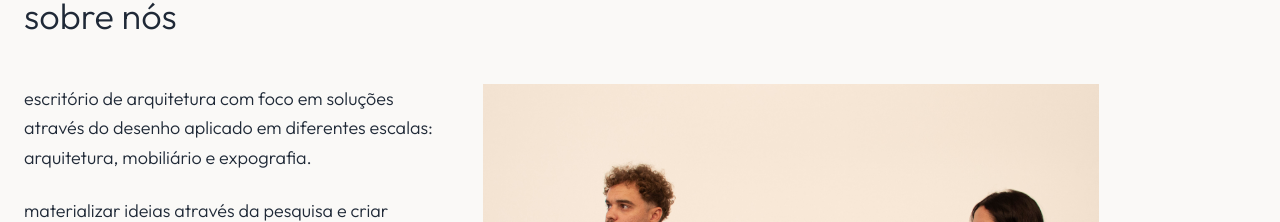
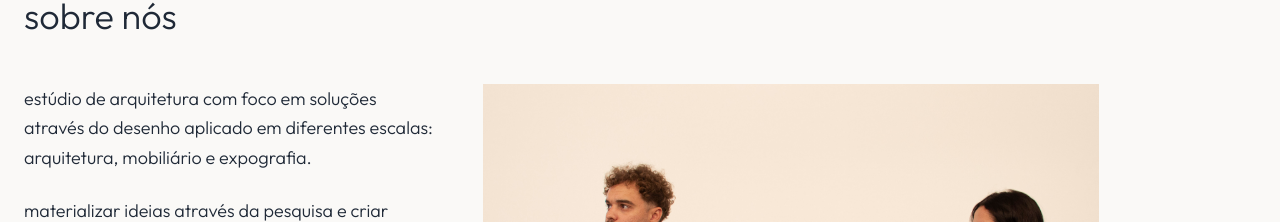
Before and after one commit to JoaoFPessoa/poraneo, a Next.js app: page /about in a window 1280 px wide. Shown: the part 168-390 px from the top of the page. Built offline with nearby package versions, Linux system fonts and the light colour scheme.

Commit message:
small fixes

```diff
--- a/app/about/page.tsx
+++ b/app/about/page.tsx
@@ -29,9 +29,9 @@ export default function SobrePage() {
             {/* Left Column - Content */}
             <div className=" md:w-1/3">
               <p className="text-lg leading-relaxed mb-6">
-                escritório de arquitetura com foco em soluções através do
-                desenho aplicado em diferentes escalas: arquitetura, mobiliário
-                e expografia.
+                estúdio de arquitetura com foco em soluções através do desenho
+                aplicado em diferentes escalas: arquitetura, mobiliário e
+                expografia.
               </p>
               <p className="text-lg leading-relaxed mb-6">
                 materializar ideias através da pesquisa e criar harmonia entre
--- a/app/colecoes/[slug]/page.tsx
+++ b/app/colecoes/[slug]/page.tsx
@@ -93,7 +93,7 @@ export default function ProductDetailPage({
       <Navbar />
 
       {/* Hero Section com Parallax */}
-      <div className="relative h-screen overflow-hidden">
+      <div className="relative h-[90vh] overflow-hidden">
         <div
           className="absolute inset-0 z-0 opacity-60"
           style={{
--- a/app/components/Footer/index.tsx
+++ b/app/components/Footer/index.tsx
@@ -72,12 +72,16 @@ export default function Footer() {
           </div>
 
           {/* Social Media Section */}
-          <div className="flex flex-col items-center">
+          <a
+            href="https://www.instagram.com/porane0/"
+            target="_blank"
+            className="flex flex-col items-center"
+          >
             <h3 className="text-xl font-semibold mb-4">siga-nos</h3>
             <div className="flex space-x-4">
-              <Instagram href="https://www.instagram.com/porane0/" />
+              <Instagram />
             </div>
-          </div>
+          </a>
         </div>
 
         {/* Copyright Section */}
--- a/app/projetos/page.tsx
+++ b/app/projetos/page.tsx
@@ -192,9 +192,6 @@ export default function ProjectsPage() {
           transition={{ duration: 0.8 }}
           viewport={{ once: true }}
         >
-          <p className="text-gray-700 max-w-2xl mx-auto mb-8 font-light">
-            Interessado em desenvolver um projeto exclusivo com nossa equipe?
-          </p>
           <CTAButton />
         </motion.div>
       </div>
--- a/components/ui/CTAButton.tsx
+++ b/components/ui/CTAButton.tsx
@@ -2,12 +2,17 @@ export default function CTAButton() {
   return (
     <div className="pt-8 mt-8 border-t border-white/10">
       <div className="flex flex-col gap-4">
-        <button className=" text-black py-4 px-8 rounded-full text-xl font-semibold border border-black/10 transition group">
+        <a
+          href="https://wa.me/5511937219893"
+          target="_blank"
+          rel="noopener noreferrer"
+          className=" text-black py-4 px-8 rounded-full text-xl font-semibold border border-black/10 transition group"
+        >
           entre em contato
           <span className="ml-2 inline-block transition group-hover:translate-x-1">
             →
           </span>
-        </button>
+        </a>
       </div>
     </div>
   );
```
